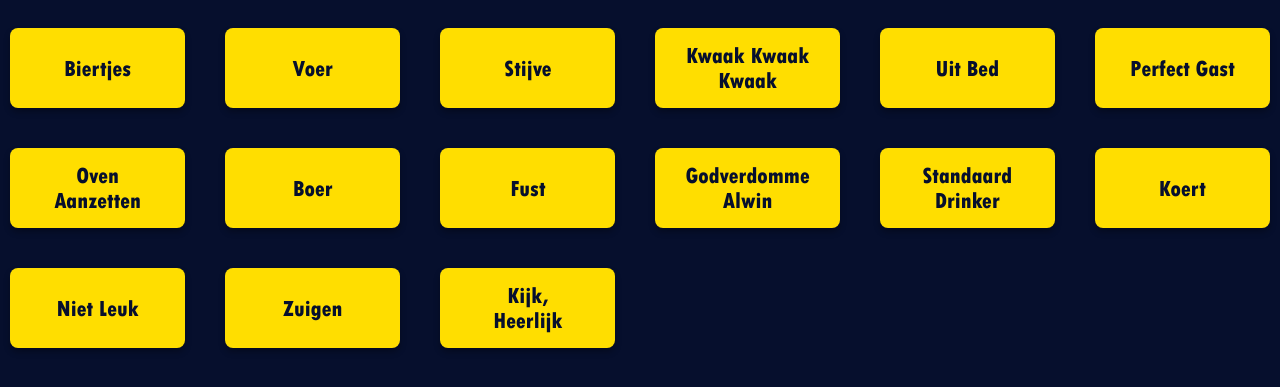
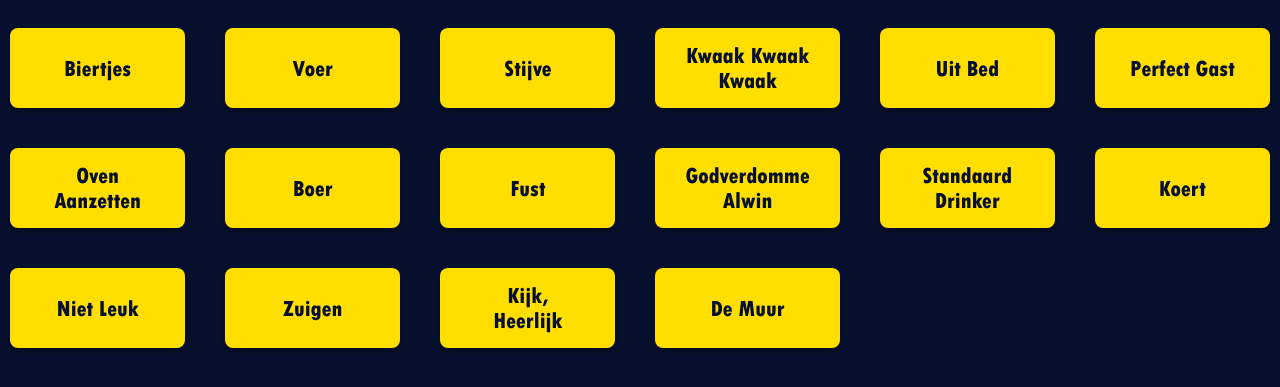
Before and after one commit to CLUB9-2/website, a plain HTML site: page soundboard.html in a window 1280 px wide. Shown: the part 241-628 px from the top of the page. Drawn offline with Linux system fonts and the light colour scheme.

Commit message:
Update soundboard.html

```diff
--- a/soundboard.html
+++ b/soundboard.html
@@ -46,6 +46,7 @@
     <button data-sound="sounds/nietleuk.mp3">Niet Leuk</button>
     <button data-sound="sounds/zuigen.mp3">Zuigen</button>
     <button data-sound="sounds/kijkheerlijk.mp3">Kijk, Heerlijk</button>
+    <button data-sound="sounds/demuur.mp3">De Muur</button>
 
   </div>
 </main>
```
